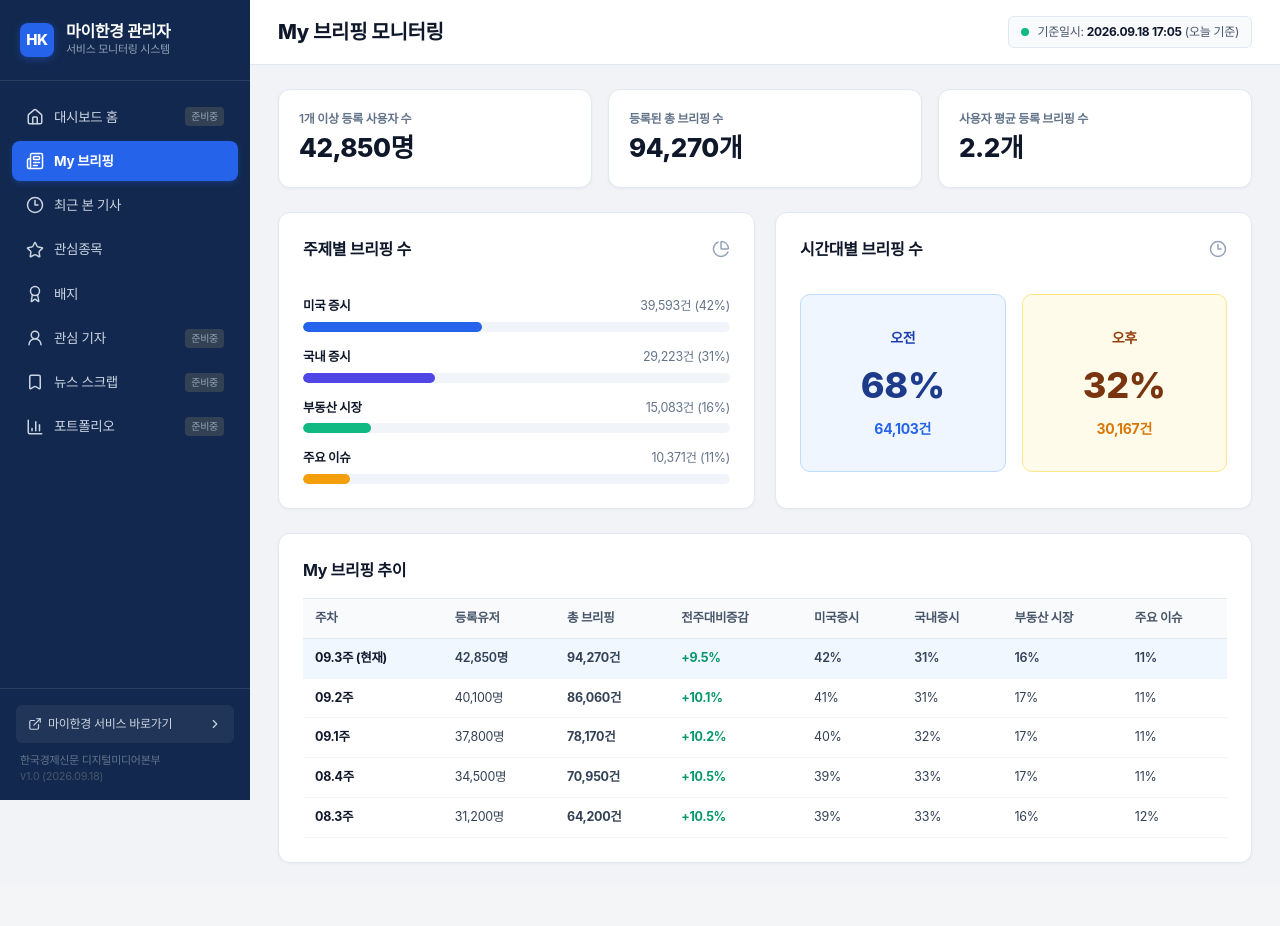
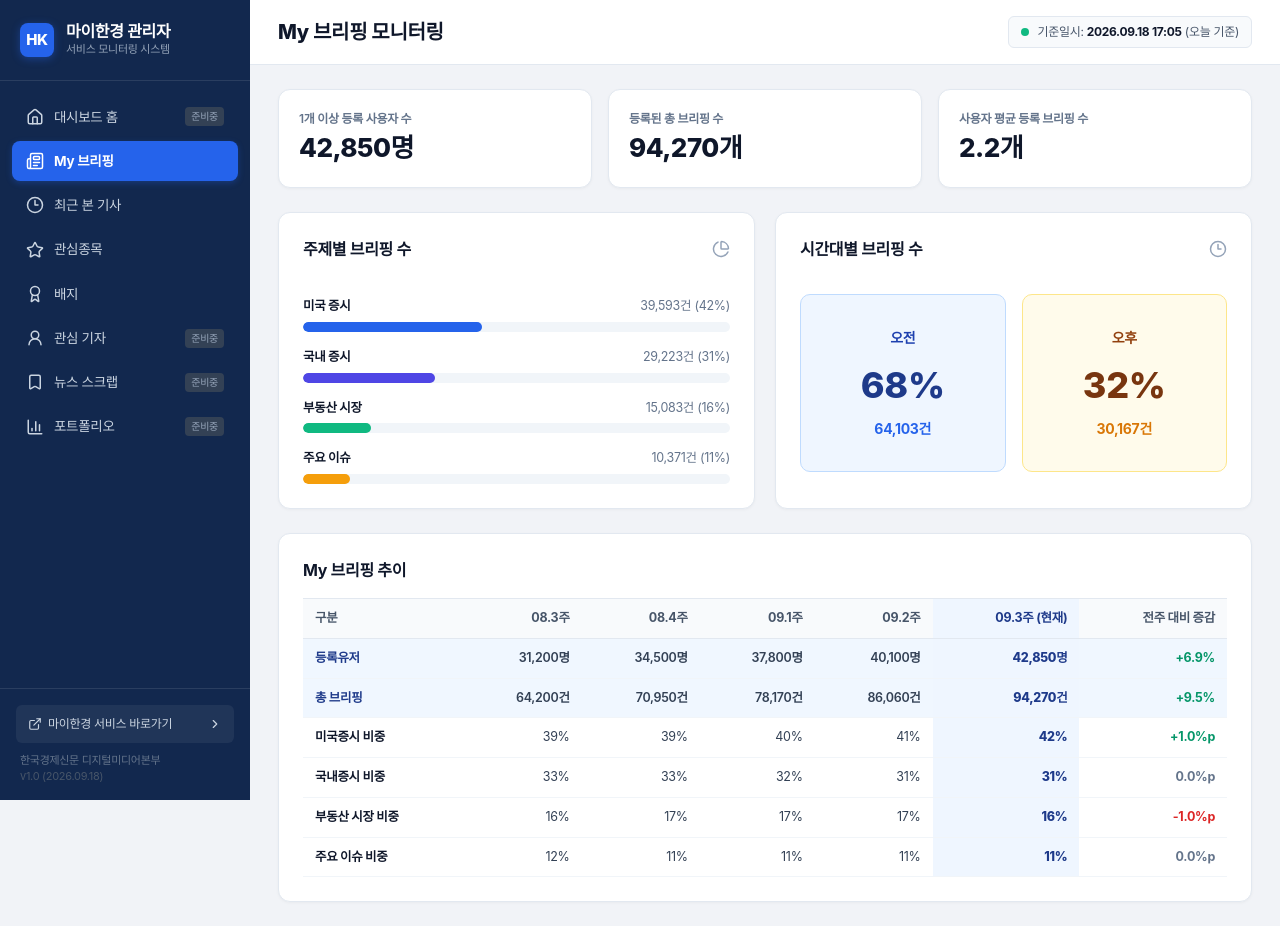
Before and after one commit to hktouchkim/myhankyung, a Next.js app: page /admin in a window 1280 px wide. Before the commit the page ends 887 px from the top, so only its background shows below. Built offline with nearby package versions, Linux system fonts and the light colour scheme.

Commit message:
feat: My 브리핑 추이 표를 배지 추이처럼 행열 반전 구조로 개편

```diff
--- a/app/admin/admin-dashboard-client.tsx
+++ b/app/admin/admin-dashboard-client.tsx
@@ -496,7 +496,7 @@ function BriefingTab() {
         </div>
       </div>
 
-      {/* 브리핑 추이 표 */}
+      {/* 브리핑 추이 표 (배지처럼 행열 반전) */}
       <div className={styles.sectionCard}>
         <h3 className={styles.sectionTitle}>My 브리핑 추이</h3>
 
@@ -504,33 +504,38 @@ function BriefingTab() {
           <table className={styles.dataTable}>
             <thead>
               <tr>
-                <th>주차</th>
-                <th>등록유저</th>
-                <th>총 브리핑</th>
-                <th>전주대비증감</th>
-                <th>미국증시</th>
-                <th>국내증시</th>
-                <th>부동산 시장</th>
-                <th>주요 이슈</th>
+                <th style={{ width: "160px" }}>구분</th>
+                <th style={{ textAlign: "right" }}>08.3주</th>
+                <th style={{ textAlign: "right" }}>08.4주</th>
+                <th style={{ textAlign: "right" }}>09.1주</th>
+                <th style={{ textAlign: "right" }}>09.2주</th>
+                <th style={{ textAlign: "right", backgroundColor: "#eff6ff", color: "#1e3a8a" }}>09.3주 (현재)</th>
+                <th style={{ textAlign: "right" }}>전주 대비 증감</th>
               </tr>
             </thead>
             <tbody>
               {[
-                { w: "09.3주 (현재)", u: "42,850", b: "94,270", diff: "+9.5%", us: "42%", kr: "31%", real: "16%", issue: "11%" },
-                { w: "09.2주", u: "40,100", b: "86,060", diff: "+10.1%", us: "41%", kr: "31%", real: "17%", issue: "11%" },
-                { w: "09.1주", u: "37,800", b: "78,170", diff: "+10.2%", us: "40%", kr: "32%", real: "17%", issue: "11%" },
-                { w: "08.4주", u: "34,500", b: "70,950", diff: "+10.5%", us: "39%", kr: "33%", real: "17%", issue: "11%" },
-                { w: "08.3주", u: "31,200", b: "64,200", diff: "+10.5%", us: "39%", kr: "33%", real: "16%", issue: "12%" },
+                { name: "등록유저", w1: "31,200명", w2: "34,500명", w3: "37,800명", w4: "40,100명", current: "42,850명", diff: "+6.9%", isMajor: true },
+                { name: "총 브리핑", w1: "64,200건", w2: "70,950건", w3: "78,170건", w4: "86,060건", current: "94,270건", diff: "+9.5%", isMajor: true },
+                { name: "미국증시 비중", w1: "39%", w2: "39%", w3: "40%", w4: "41%", current: "42%", diff: "+1.0%p", isMajor: false },
+                { name: "국내증시 비중", w1: "33%", w2: "33%", w3: "32%", w4: "31%", current: "31%", diff: "0.0%p", isMajor: false },
+                { name: "부동산 시장 비중", w1: "16%", w2: "17%", w3: "17%", w4: "17%", current: "16%", diff: "-1.0%p", isMajor: false },
+                { name: "주요 이슈 비중", w1: "12%", w2: "11%", w3: "11%", w4: "11%", current: "11%", diff: "0.0%p", isMajor: false },
               ].map((row, idx) => (
-                <tr key={idx} className={idx === 0 ? styles.highlightRow : ""}>
-                  <td style={{ fontWeight: 700, color: "#0f172a" }}>{row.w}</td>
-                  <td>{row.u}명</td>
-                  <td style={{ fontWeight: 700 }}>{row.b}건</td>
-                  <td style={{ color: "#059669", fontWeight: 700 }}>{row.diff}</td>
-                  <td>{row.us}</td>
-                  <td>{row.kr}</td>
-                  <td>{row.real}</td>
-                  <td>{row.issue}</td>
+                <tr key={idx} className={row.isMajor ? styles.highlightRow : ""}>
+                  <td style={{ fontWeight: 700, color: row.isMajor ? "#1e3a8a" : "#0f172a" }}>
+                    {row.name}
+                  </td>
+                  <td style={{ textAlign: "right" }}>{row.w1}</td>
+                  <td style={{ textAlign: "right" }}>{row.w2}</td>
+                  <td style={{ textAlign: "right" }}>{row.w3}</td>
+                  <td style={{ textAlign: "right" }}>{row.w4}</td>
+                  <td style={{ textAlign: "right", fontWeight: 800, color: "#1e3a8a", backgroundColor: "#eff6ff" }}>
+                    {row.current}
+                  </td>
+                  <td style={{ textAlign: "right", color: row.diff.startsWith("+") ? "#059669" : row.diff.startsWith("-") ? "#dc2626" : "#64748b", fontWeight: 700 }}>
+                    {row.diff}
+                  </td>
                 </tr>
               ))}
             </tbody>
```
